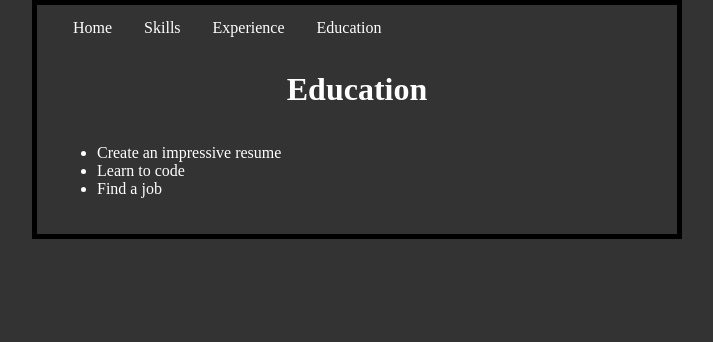
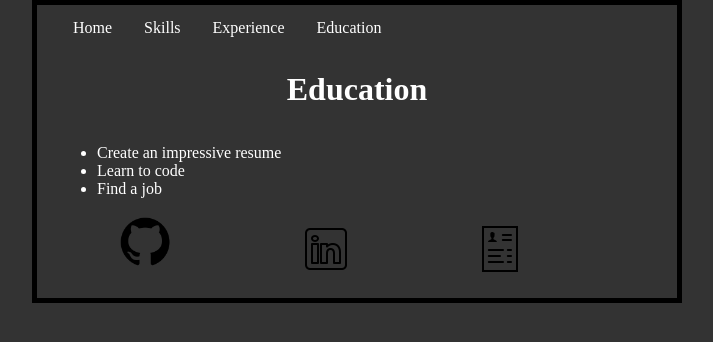
Before and after one commit to KentHall/my-website, a plain HTML site: page education.html in a window 1280 px wide. Shown: the whole page, without its empty margins (283-996 px from the left). Drawn offline with Linux system fonts and the light colour scheme.

Commit message:
Add files via upload

```diff
--- a/education.html
+++ b/education.html
@@ -23,4 +23,7 @@
         <li>Learn to code</li>
         <li>Find a job</li>
     </ul>
+        <a href="https://github.com/KentHall" target="_blank"><img src="images\github-logo.png" alt="GitHub logo"></a>
+    <a href="https://www.linkedin.com/in/kent-hall-239b71160/" target="_blank"><img src="images\linkedin.png" alt="Linkedin logo"></a>
+    <a href="https://www.linkedin.com/in/kent-hall-239b71160/" target="_blank"><img src="images\resume.png" alt="Resume logo"></a>
   </body>
```
Also changed, not shown: experience.html (+3 -0 lines), skills.html (+3 -0 lines).
